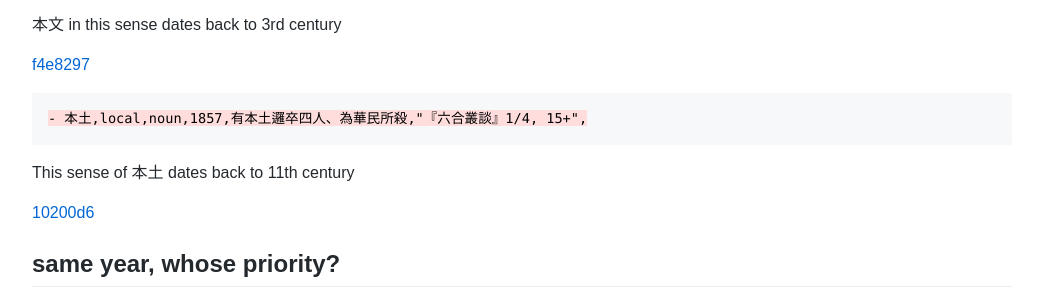
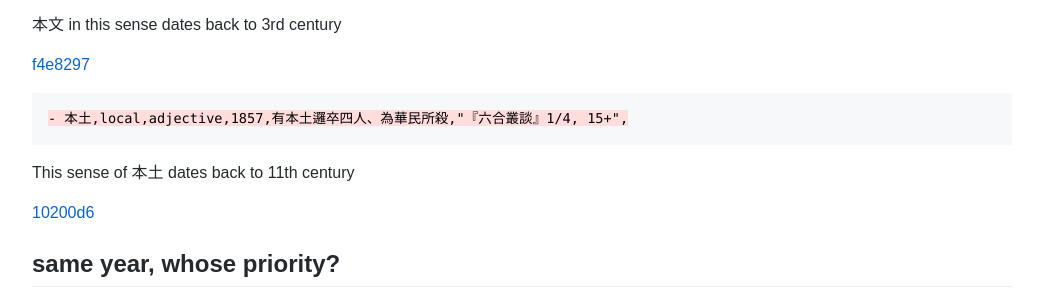
Before and after one commit to t18d/HuangSupplement, a Jekyll site: the page built from docs/pitfalls.md, in a window 1280 px wide. Shown: the part 1010-1310 px from the top of the page, without its empty margins (118-1161 px from the left). Built offline with Jekyll 4.4.1, drawn with Linux system fonts in a browser that asks for light colours.

Commit message:
Update pitfalls.md

````diff
--- a/docs/pitfalls.md
+++ b/docs/pitfalls.md
@@ -48,7 +48,7 @@ What gets changed may be a punctuation mark, but it could just as likely be a wo
 [f4e8297](https://github.com/t18d/HuangSupplement/commit/f4e8297a1459d10285015b5d3b30ff885771578d)
 
 ```diff
-- 本土,local,noun,1857,有本土邏卒四人、為華民所殺,"『六合叢談』1/4, 15+",
+- 本土,local,adjective,1857,有本土邏卒四人、為華民所殺,"『六合叢談』1/4, 15+",
 ```
 
 This sense of 本土 dates back to 11th century
````
